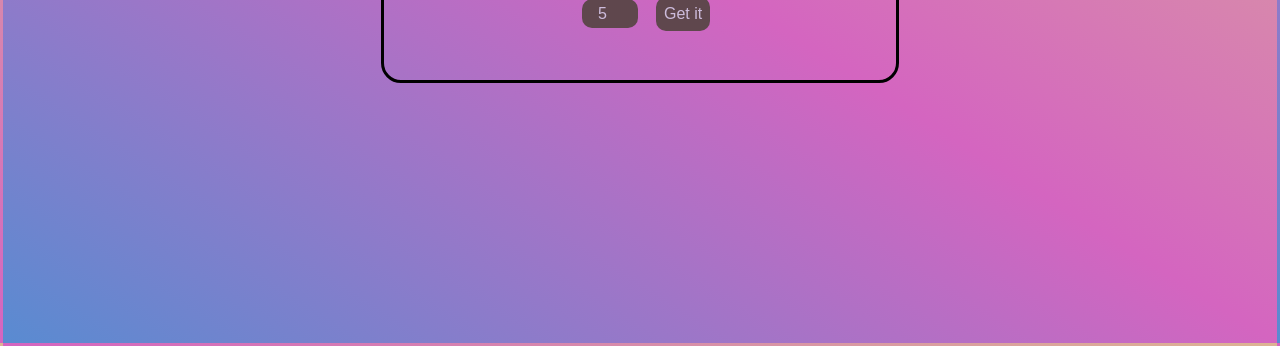
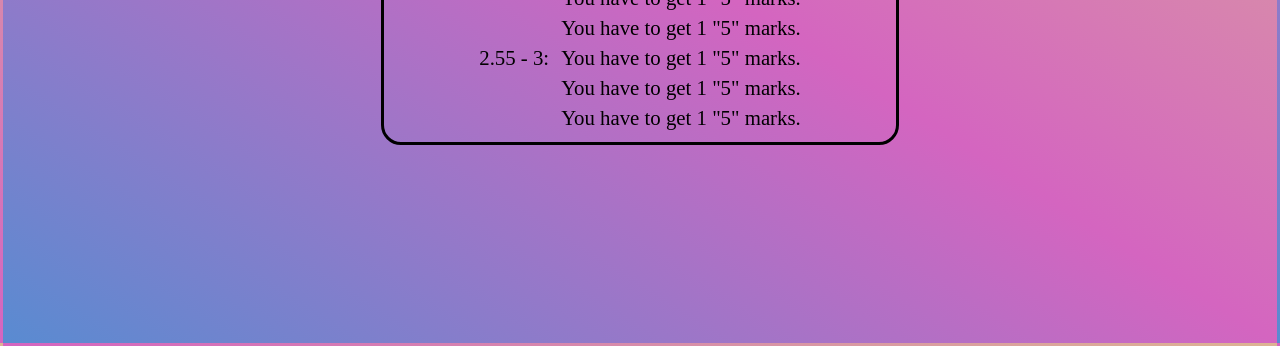
Before and after one commit to alex-sikach/marks-calc, a plain HTML site: page index.html in a window 1280 px wide. Shown: the part 466-812 px from the top of the page. Drawn offline with Linux system fonts and the light colour scheme.

Commit message:
Update index.html

```diff
--- a/index.html
+++ b/index.html
@@ -168,7 +168,7 @@
 			.box {	font-size: .80em;	min-height: 40vh; min-width: 70vw; }
 		}
 		@media  screen and (min-width: 300px) and (max-width: 399.9999999px) {
-			.box {	font-size: .80em;	min-height: 40vh; min-width: 70vw; }
+			.box {	font-size: .75em;	min-height: 40vh; min-width: 70vw; }
 		}
 		@media  screen and (max-width: 299.9999999px) {
 			.box {	font-size: .60em;	min-height: 40vh; min-width: 70vw; }
@@ -197,6 +197,20 @@
 			<button class="get">Get it</button>
 		</div>
 		<div class="variants">
+
+			<div class="test variant">
+				<div class="way">
+					<p class="way-text">2.55 - 3:</p>
+				</div>
+				<div class="text">
+					<p class="text">You have to get 1 "5" marks.</p>
+					<p class="text">You have to get 1 "5" marks.</p>
+					<p class="text">You have to get 1 "5" marks.</p>
+					<p class="text">You have to get 1 "5" marks.</p>
+					<p class="text">You have to get 1 "5" marks.</p>
+				</div>
+			</div>
+
 		</div>
 	</div>
 
```
